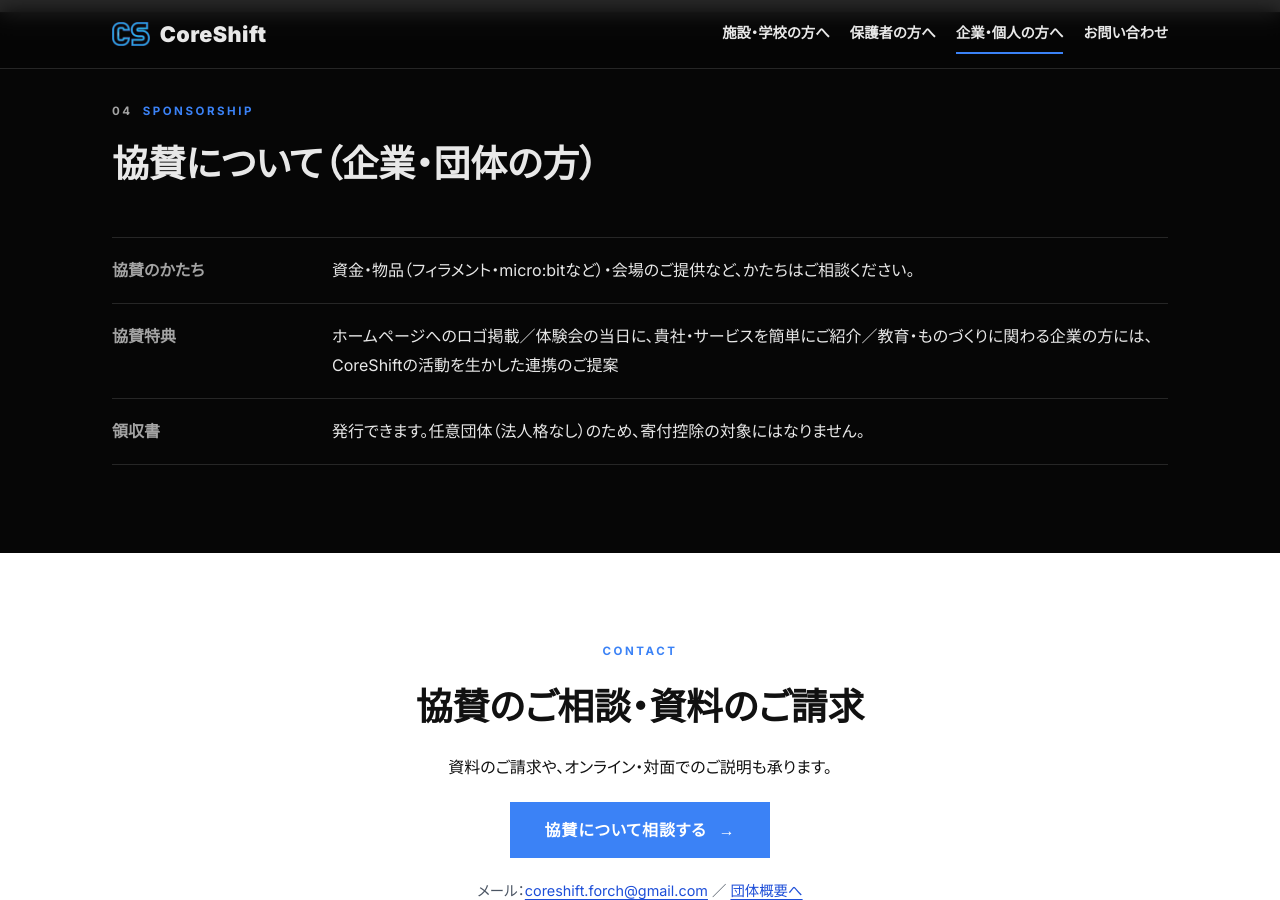
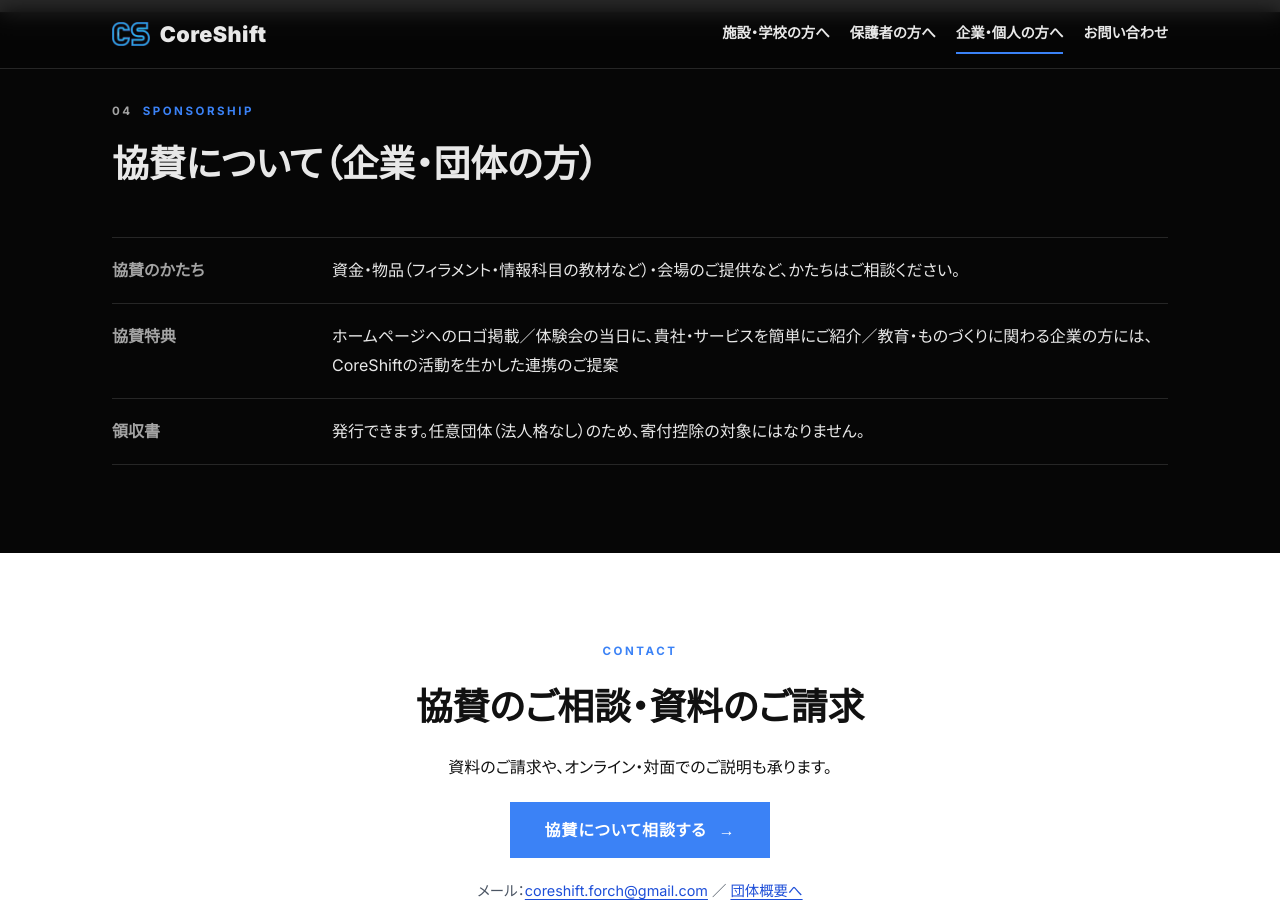
Before and after one commit to coreshiftforch/CoreShift-forchildren-web, a Jekyll site: the page built from coreshift-for-children/support/index.html, in a window 1280 px wide and 900 px high, scrolled down 2486 px. Built offline with Jekyll 4.4.1, drawn with Linux system fonts in a browser that asks for light colours.

Commit message:
content: 協賛のかたちの例を「フィラメント・情報科目の教材など」に
Co-Authored-By: Claude Opus 5.5 <noreply@anthropic.com>

```diff
--- a/coreshift-for-children/support/index.html
+++ b/coreshift-for-children/support/index.html
@@ -66,7 +66,7 @@ nav: support
         <h2>協賛について<wbr><span class="nw">（企業・団体の方）</span></h2>
       </div>
       <dl class="spec">
-        <dt>協賛のかたち</dt><dd>資金・物品（フィラメント・micro:bitなど）・会場のご提供など、かたちはご相談ください。</dd>
+        <dt>協賛のかたち</dt><dd>資金・物品（フィラメント・情報科目の教材など）・会場のご提供など、かたちはご相談ください。</dd>
         <dt>協賛特典</dt><dd>ホームページへのロゴ掲載／体験会の当日に、貴社・サービスを簡単にご紹介／教育・ものづくりに関わる企業の方には、CoreShiftの活動を生かした連携のご提案</dd>
         <dt>領収書</dt><dd>発行できます。任意団体（法人格なし）のため、寄付控除の対象にはなりません。</dd>
       </dl>
```
